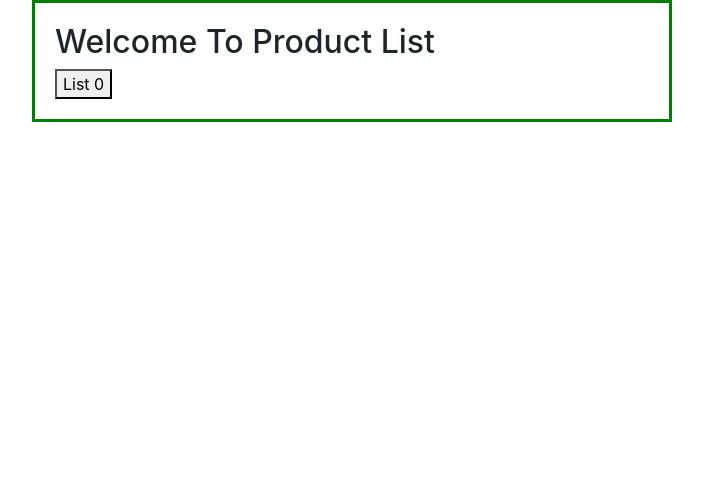
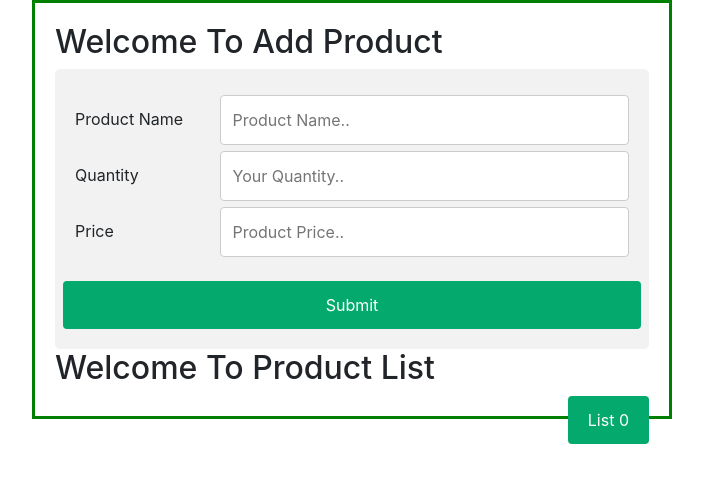
Before and after one commit to chetansankpal7007/cnc_react_js, a React (Create React App) app: page / in a window 1280 px wide. Shown: the top 482 px of the page, without its empty margins (288-991 px from the left). Built offline with nearby package versions, Linux system fonts and the light colour scheme.

Commit message:
add-product-api-call

```diff
--- a/src/App.js
+++ b/src/App.js
@@ -3,7 +3,11 @@ import "./App_A.css";
 
 function App() {
   const API = "http://localhost:8090/product/product-list";
+  const ADDAPI = "http://localhost:8090/product/product-create";
   const  [productList, setProduct] = useState([]);
+  const  [prodName, setPName] = useState('');
+  const  [qty, setQty] = useState();
+  const  [price, setPrice] = useState();
 
 
   const fetchData =  () => {
@@ -19,12 +23,66 @@ function App() {
 
   }
 
+  const addProduct  = async () => {
+    let playLoad = {
+      name: prodName,
+      quantity: qty,
+      price: price
+    }
+    console.log(playLoad);
+   let res = await fetch(ADDAPI, {
+      method: "POST",
+      body: JSON.stringify(playLoad)
+    })
+
+    let resJson = await res.json();
+    console.log(resJson);
+
+
+  }
+
 
   return (
     <div className="center">
+      <h2>Welcome To Add Product </h2>
+
+      <div >
+        <div className="container">
+          <div className="row">
+            <div className="col-25">
+              <label htmlFor="product">Product Name</label>
+            </div>
+            <div className="col-75">
+              <input type="text" id="product" onChange={(e)=> setPName(e.target.value)} name="productname" value={prodName} placeholder="Product Name.." />
+            </div>
+          </div>
+          <div className="row">
+            <div className="col-25">
+              <label htmlFor="qty">Quantity</label>
+            </div>
+            <div className="col-75">
+              <input type="number" id="qty" name="qty" onChange={(e)=> setQty(e.target.value)} value={qty} placeholder="Your Quantity.." />
+            </div>
+          </div>
+          <div className="row">
+            <div className="col-25">
+              <label htmlFor="country">Price</label>
+            </div>
+            <div className="col-75">
+              <input type="number" id="country" name="price" onChange={(e)=> setPrice(e.target.value)}  value={price} placeholder="Product Price.." />
+            </div>
+          </div>
+          <br/>
+          <div className="row">
+            <button onClick={addProduct}>Submit</button>
+          </div>
+        </div>
+      </div>
+
+
       <h2>Welcome To Product List</h2>
       <button onClick={fetchData}>List {productList.length}</button>
-      <div>
+      <div >
         {productList.length>0 && (
         <table>
           <tr>
@@ -32,7 +90,7 @@ function App() {
               <th>Price</th>
               <th>Quantity</th>
           </tr>
-          {productList.map(product => {
+          {productList?.map(product => {
             return (
               <tr>
                 <th>{product.name}</th>
--- a/src/App_A.css
+++ b/src/App_A.css
@@ -20,3 +20,68 @@ table {
   margin-top: 30px;
   border-collapse: collapse;
 }
+
+
+  * {
+    box-sizing: border-box;
+  }
+
+  input[type=text], input[type=number], select, textarea {
+    width: 100%;
+    padding: 12px;
+    border: 1px solid #ccc;
+    border-radius: 4px;
+    resize: vertical;
+  }
+
+  label {
+    padding: 12px 12px 12px 0;
+    display: inline-block;
+  }
+
+  button {
+    background-color: #04AA6D;
+    color: white;
+    padding: 12px 20px;
+    border: none;
+    border-radius: 4px;
+    cursor: pointer;
+    float: right;
+  }
+
+  button:hover {
+    background-color: #45a049;
+  }
+
+  .container {
+    border-radius: 5px;
+    background-color: #f2f2f2;
+    padding: 20px;
+  }
+
+  .col-25 {
+    float: left;
+    width: 25%;
+    margin-top: 6px;
+  }
+
+  .col-75 {
+    float: left;
+    width: 75%;
+    margin-top: 6px;
+  }
+
+  /* Clear floats after the columns */
+  .row::after {
+    content: "";
+    display: table;
+    clear: both;
+  }
+
+  /* Responsive layout - when the screen is less than 600px wide, make the two columns stack on top of each other instead of next to each other */
+  @media screen and (max-width: 600px) {
+    .col-25, .col-75, input[type=submit] {
+      width: 100%;
+      margin-top: 0;
+    }
+  }
```
